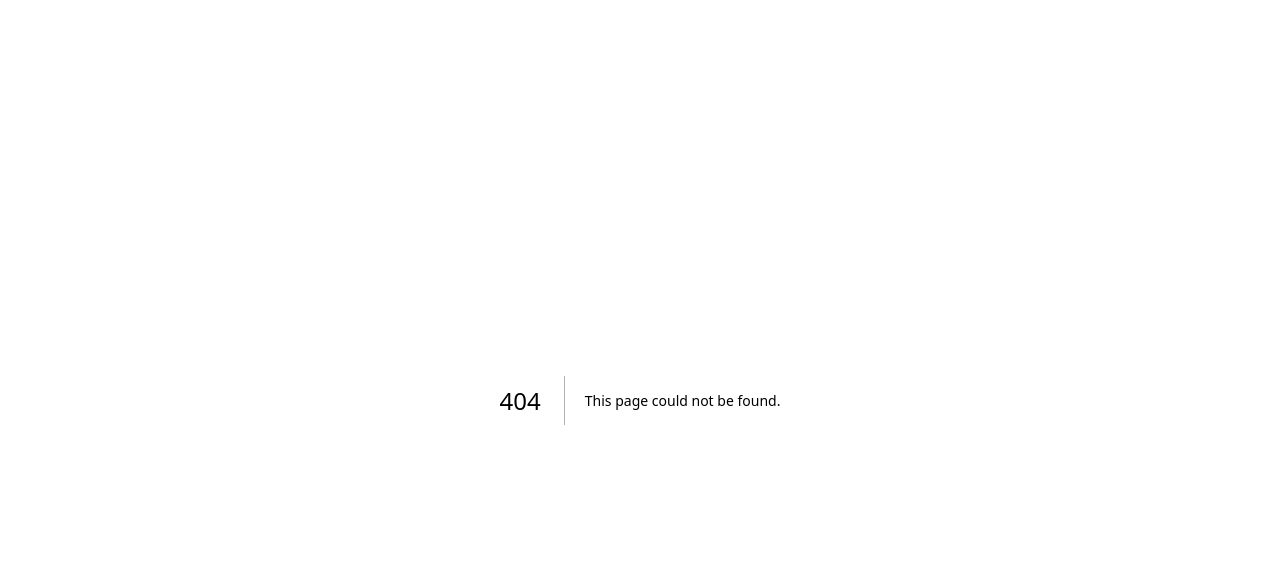
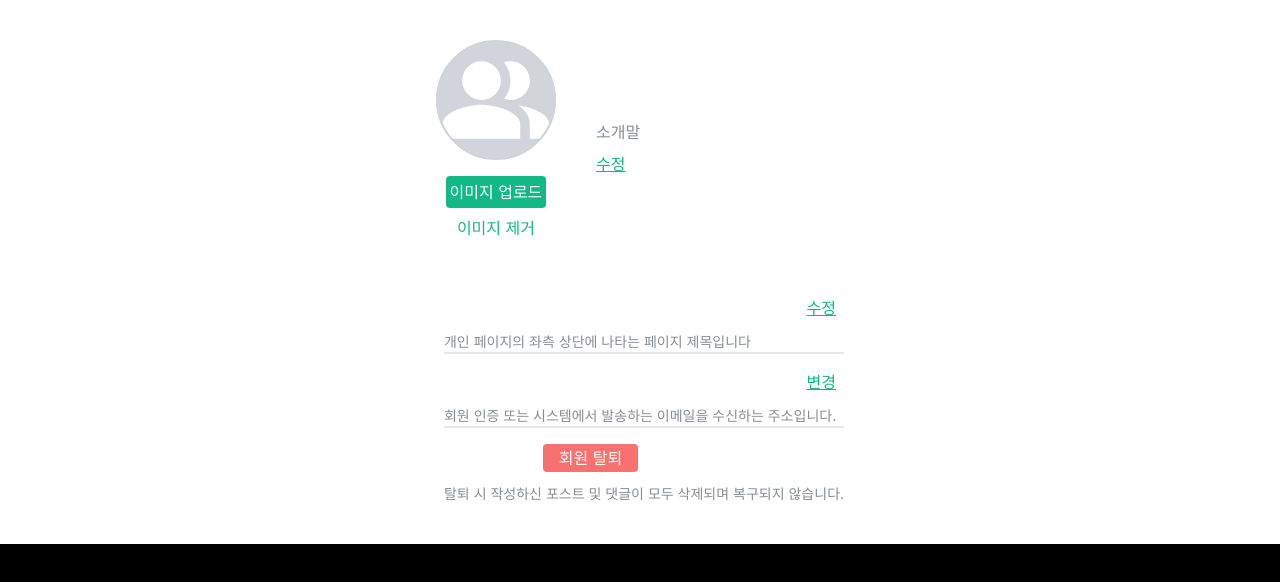
Before and after one commit to belogstudy/belog-client, a Next.js app: page /mysetting in a window 1280 px wide. Before the commit this address had no page. Shown: the top 582 px of the page. Built offline with nearby package versions, Linux system fonts and the light colour scheme.

Commit message:
회원 설정 UI 완료

```diff
--- /dev/null
+++ b/src/app/(route)/mysetting/page.tsx
@@ -0,0 +1,67 @@
+import Image from 'next/image';
+import { MdPeopleAlt } from 'react-icons/md';
+
+export default function mysetting() {
+    return (
+        <>
+            <div className="flex items-center justify-center bg-white w-full">
+                <div className="flex flex-col items-start justify-center p-10">
+                    <div className="flex flex-col">
+                        <div className="flex justify-center">
+                            <div className="flex-col flex items-center justify-center">
+                                <MdPeopleAlt
+                                    className="rounded-full border-2 border-velogauthgray-400 bg-gray-300 mb-4"
+                                    size={120}
+                                    alt="사람"
+                                />
+                                <button className="bg-velogauthgreen-100 rounded text-base text-white p-1 hover:opacity-80">
+                                    이미지 업로드
+                                </button>
+                                <button className="bg-white text-velogauthgreen-100 text-base p-2 hover:opacity-80">
+                                    이미지 제거
+                                </button>
+                            </div>
+                            <div className="flex flex-row items-start justify-left p-10 ">
+                                <div>
+                                    <p className="font-semibold text-2xl mb-2">닉네임</p>
+                                    <p className="text-base mb-2 text-velogauthgray-300">소개말</p>
+                                    <button className="text-base text-velogauthgreen-100 underline hover:opacity-80">
+                                        수정
+                                    </button>
+                                </div>
+                            </div>
+                        </div>
+                    </div>
+                    <div className="flex flex-col bg-white mt-10">
+                        <div className="flex flex-row p-2">
+                            <p className="font-semibold text-base mr-5">벨로그 제목</p>
+                            <p className="text-base">벨로그 제목내용</p>
+                            <button className="ml-auto text-velogauthgreen-100 underline hover:opacity-80">수정</button>
+                        </div>
+                        <p className="text-velogauthgray-300 text-sm ml-2 mt-1 border-b-velogauthgrey-100 border-b-2">
+                            개인 페이지의 좌측 상단에 나타는 페이지 제목입니다
+                        </p>
+
+                        <div className="flex flex-row p-2 mt-2">
+                            <p className="font-semibold text-base mr-5">이메일 주소</p>
+                            <p className="text-base">이메일 </p>
+                            <button className="ml-auto text-velogauthgreen-100 underline hover:opacity-80">변경</button>
+                        </div>
+                        <p className="text-velogauthgray-300 text-sm ml-2 mt-1 border-b-velogauthgrey-100 border-b-2">
+                            회원 인증 또는 시스템에서 발송하는 이메일을 수신하는 주소입니다.
+                        </p>
+                        <div className="flex flex-row p-2 mt-2">
+                            <p className="font-semibold text-base mr-5">회원 탈퇴</p>
+                            <button className="ml-4 px-4 py-0.5 text-base bg-red-400 rounded text-l text-white hover:opacity-80">
+                                회원 탈퇴
+                            </button>
+                        </div>
+                        <p className="text-velogauthgray-300 text-sm ml-2 mt-1">
+                            탈퇴 시 작성하신 포스트 및 댓글이 모두 삭제되며 복구되지 않습니다.{' '}
+                        </p>
+                    </div>
+                </div>
+            </div>
+        </>
+    );
+}
```
